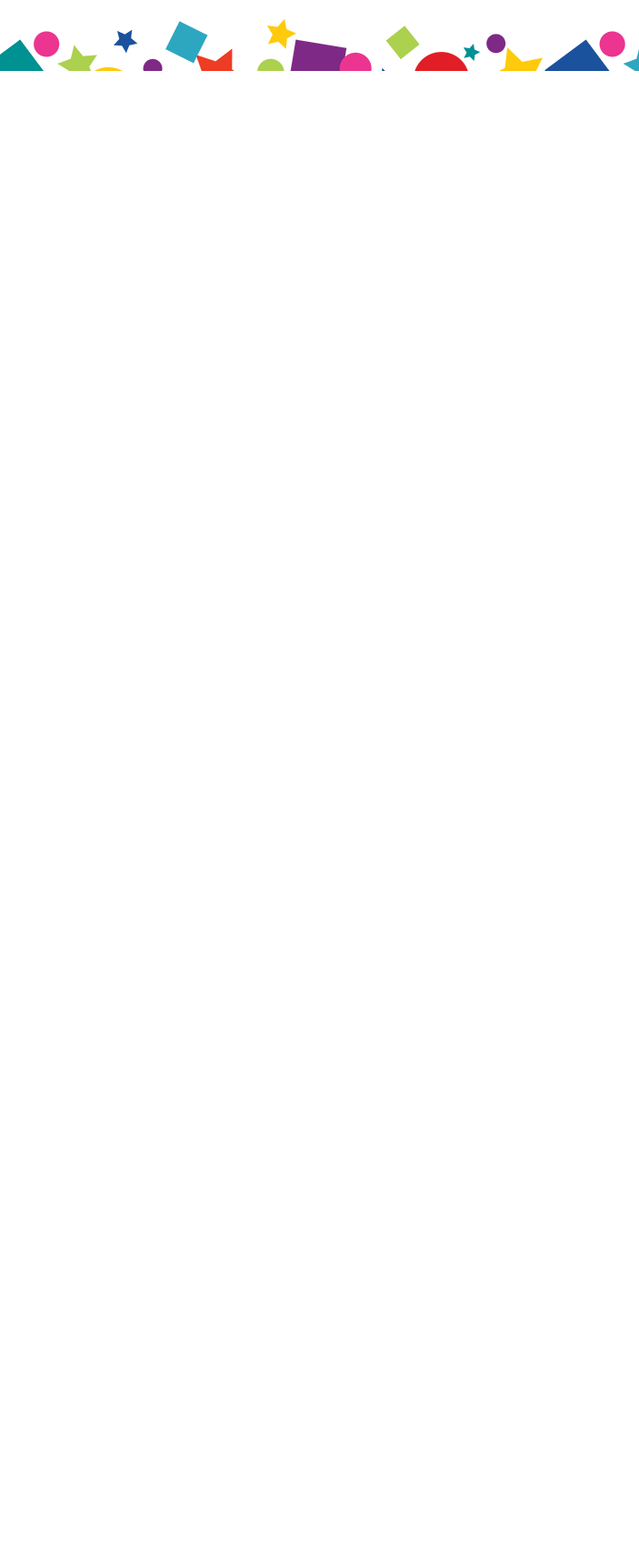
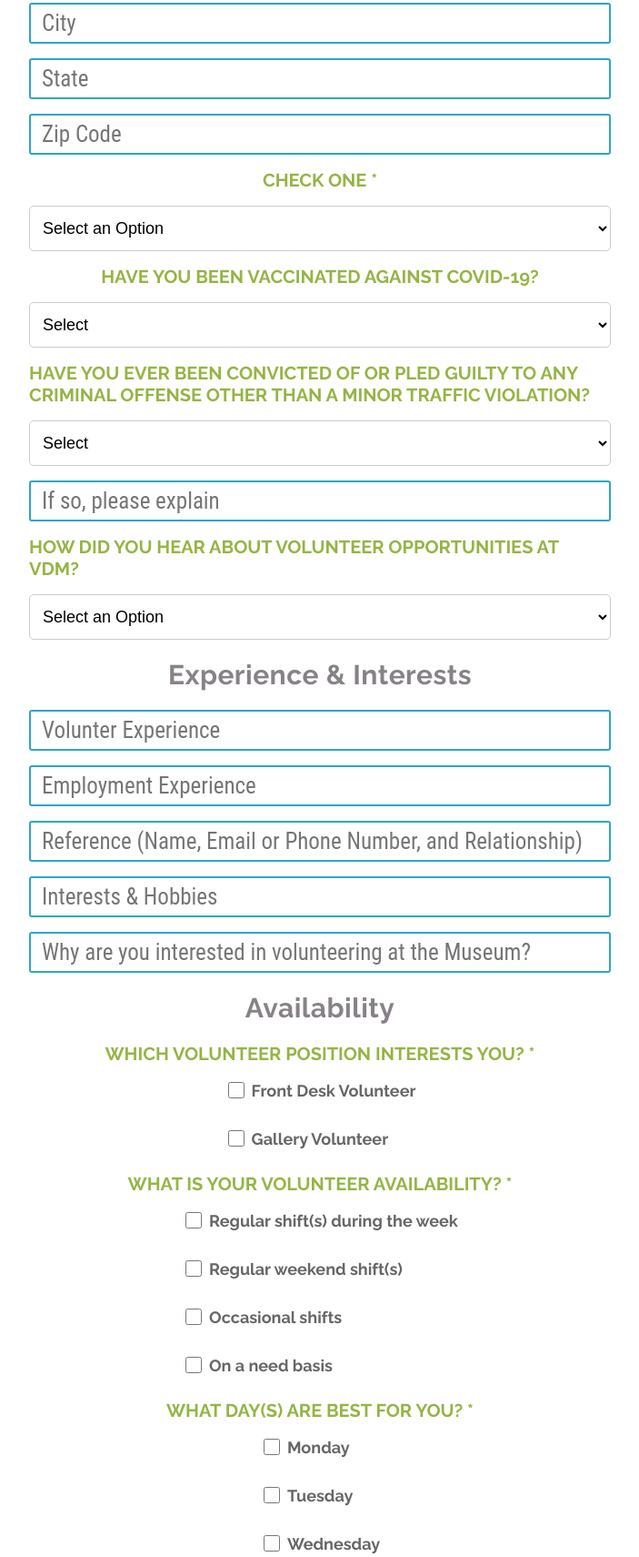
Before and after one commit to aryanmhaskar/VolunteerVolume, a website: page public/register.html in a window 1280 px wide. Shown: the part 722-2433 px from the top of the page at 91% size, without its empty margins (288-991 px from the left). Before the commit the page ends 800 px from the top, so only its background shows below. Drawn offline with Linux system fonts and the light colour scheme.

Commit message:
Added all info from the form in the proper format.

```diff
--- a/public/css/style.css
+++ b/public/css/style.css
@@ -32,8 +32,16 @@ body {
 h1, h2, h3 { margin: 0; }
 
 h1 {
-	font-size: 45px;
+	font-size: 50px;
 	color: var(--teal);
+	line-height: 1.5em;
+	letter-spacing: .5px;
+	font-weight: 700;
+}
+
+h2 {
+	font-size: 30px;
+	color: var(--dark-gray);
 	line-height: 1.5em;
 	letter-spacing: .5px;
 	font-weight: 700;
@@ -127,7 +135,41 @@ button:hover {
     width: 33%;
 }
 
+option {
+	font-family: 'Roboto Condensed', sans-serif;
+	font-size: 18px;
+}
+
+select {
+    width: 100%;
+    padding: 10px;
+    font-size: 18px;
+    height: 50px;
+    border-radius: 5px;
+    border: 1px solid #ccc;
+    background-color: white;
+    cursor: pointer;
+}
+
+
 .birthday input:focus {
     border-color: var(--green);
     outline: none;
 }
+
+input[type="checkbox"] {
+    width: 18px;
+    height: 18px;
+    margin-right: 8px;
+    cursor: pointer;
+    vertical-align: middle;
+}
+
+label {
+    font-weight: 700;
+    font-size: 18px;
+    display: flex;
+    align-items: center;
+    margin-bottom: 10px;
+    cursor: pointer;
+}
--- a/public/register.html
+++ b/public/register.html
@@ -14,15 +14,111 @@
 			<img src="./assets/logo.png" alt="Logo">
 			<form id="volunteerForm" class="login">
 				<h1>Register</h1>
-				<input type="text" id="firstname" name="firstname" placeholder="First Name" required>
-				<input type="text" id="lastname" name="lastname" placeholder="Last Name" required>
-				<input type="email" id="email" name="email" placeholder="Email Address" required>
-				<h3>Birthday (MM/DD/YYYY)<h3>
+				<h2>Personal Information</h2>
+				<input type="text" id="firstname" name="firstname" placeholder="First and Last Name" required>
+				<input type="number" id="lastname" name="lastname" placeholder="Phone Number" required>
+				<input type="text" id="email" name="email" placeholder="Email Address" required>
+				<h3>Birthday</h3>
 				<div class="birthday">
-					<input type="text" id="month" name="month" placeholder="MM" maxlength="2" required>
-					<input type="text" id="day" name="day" placeholder="DD" maxlength="2" required>
-					<input type="text" id="year" name="year" placeholder="YYYY" maxlength="4" required>
+					<input type="number" id="month" name="month" placeholder="MM" required>
+					<input type="number" id="day" name="day" placeholder="DD" required>
+					<input type="number" id="year" name="year" placeholder="YYYY" required>
 				</div>
+				<input type="text" id="address" name="address" placeholder= "Address" required>
+				<input type="text" id="city" name="city" placeholder= "City" required>
+				<input type="text" id="state" name="state" placeholder= "State" required>
+				<input type="number" id="zipcode" name="zipcode" placeholder= "Zip Code" required>
+
+				<h3>Check One *</h3>
+				<select id="status" name="status" required>
+					<option value="" disabled selected>Select an Option</option>
+					<option value="middle_school">Middle School Student</option>
+					<option value="high_school">High School Student</option>
+					<option value="college">College Student</option>
+					<option value="employed">Employed</option>
+					<option value="retired">Retired</option>
+				</select>
+
+				<h3 for="yes-no"> Have you been vaccinated against COVID-19?</h3>
+				<select id="yes-no" name="yes-no" required>
+					<option value="" disabled selected>Select</option>
+					<option value="yes">Yes</option>
+					<option value="no">No</option>
+				</select>
+
+				<h3 for="yes-no"> Have you ever been convicted of or pled guilty to any criminal offense other than a minor traffic violation?</h3>
+				<select id="yes-no" name="yes-no" required>
+					<option value="" disabled selected>Select</option>
+					<option value="yes">Yes</option>
+					<option value="no">No</option>
+				</select>
+				<input type="text" id="explain" name="explain" placeholder= "If so, please explain">
+
+				<h3>How did you hear about volunteer opportunities at VDM?</h3>
+				<select id="source" name="source" required onchange="toggleOtherInput()">
+					<option value="" disabled selected>Select an Option</option>
+					<option value="volunteer">Current or Former Volunteer</option>
+					<option value="community">Community Posting</option>
+					<option value="united_way">United Way</option>
+					<option value="uva">UVA Public Service</option>
+					<option value="website">VDM Website</option>
+					<option value="flyer">VDM Flyer</option>
+					<option value="other">Other</option> <!-- make sure value is exactly "other" -->
+				</select>
+
+				<!-- hidden text input for "Other" -->
+				<input type="text" id="other-input" name="other-source" placeholder="Please specify" style="display: none; margin-top: 10px;">
+
+				<script>
+				function toggleOtherInput() {
+					var sourceDropdown = document.getElementById("source"); // Reference correct dropdown
+					var otherInput = document.getElementById("other-input");
+
+					if (sourceDropdown.value === "other") {
+						otherInput.style.display = "block";
+						otherInput.required = true;
+					} else {
+						otherInput.style.display = "none";
+						otherInput.required = false;
+						otherInput.value = ""; // Clear input when hidden
+					}
+				}
+				</script>
+
+				<h2>Experience & Interests</h2>
+				<input type="text" id="volexperience" name="volexperience" placeholder= "Volunter Experience" required>
+				<input type="text" id="empexperience" name="empexperience" placeholder= "Employment Experience" required>
+				<input type="text" id="reference" name="reference" placeholder= "Reference (Name, Email or Phone Number, and Relationship)" required>
+				<input type="text" id="hobbies" name="hobbies" placeholder= "Interests & Hobbies" required>
+				<input type="text" id="why" name="why" placeholder= "Why are you interested in volunteering at the Museum?" required>
+
+				<h2>Availability</h2>
+				<h3>Which volunteer position interests you? *</h3>
+				<div>
+					<label><input type="checkbox" name="volunteer-position[]" value="front_desk"> Front Desk Volunteer</label><br>
+					<label><input type="checkbox" name="volunteer-position[]" value="gallery"> Gallery Volunteer</label>
+				</div>
+
+				<h3>What is your volunteer availability? *</h3>
+				<div>
+					<label><input type="checkbox" name="availability[]" value="weekday"> Regular shift(s) during the week</label><br>
+					<label><input type="checkbox" name="availability[]" value="weekend"> Regular weekend shift(s)</label><br>
+					<label><input type="checkbox" name="availability[]" value="occasional"> Occasional shifts</label><br>
+					<label><input type="checkbox" name="availability[]" value="need_based"> On a need basis</label>
+				</div>
+
+				<h3>What day(s) are best for you? *</h3>
+				<div>
+					<label><input type="checkbox" name="days[]" value="monday"> Monday</label><br>
+					<label><input type="checkbox" name="days[]" value="tuesday"> Tuesday</label><br>
+					<label><input type="checkbox" name="days[]" value="wednesday"> Wednesday</label><br>
+					<label><input type="checkbox" name="days[]" value="thursday"> Thursday</label><br>
+					<label><input type="checkbox" name="days[]" value="friday"> Friday</label><br>
+					<label><input type="checkbox" name="days[]" value="saturday"> Saturday</label><br>
+					<label><input type="checkbox" name="days[]" value="sunday"> Sunday</label>
+				</div>
+
+
 				<button type="submit">Submit</button>
 			</form>
 		</div>
```
